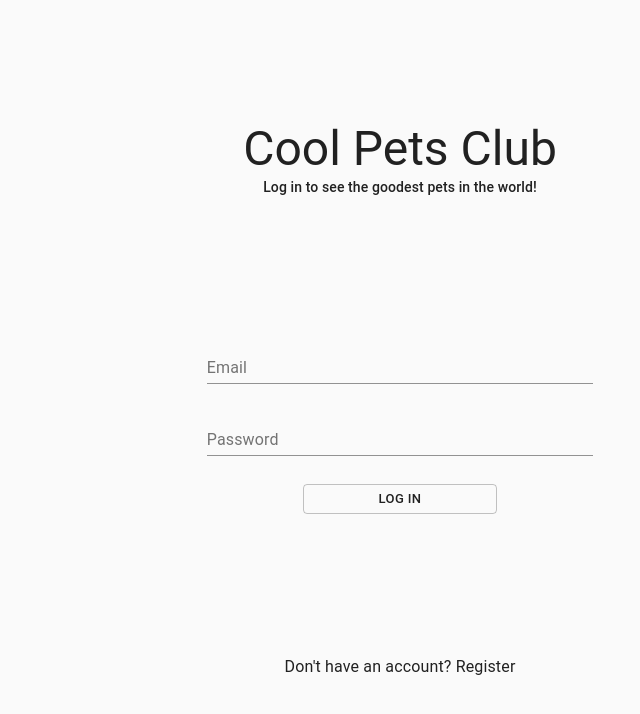
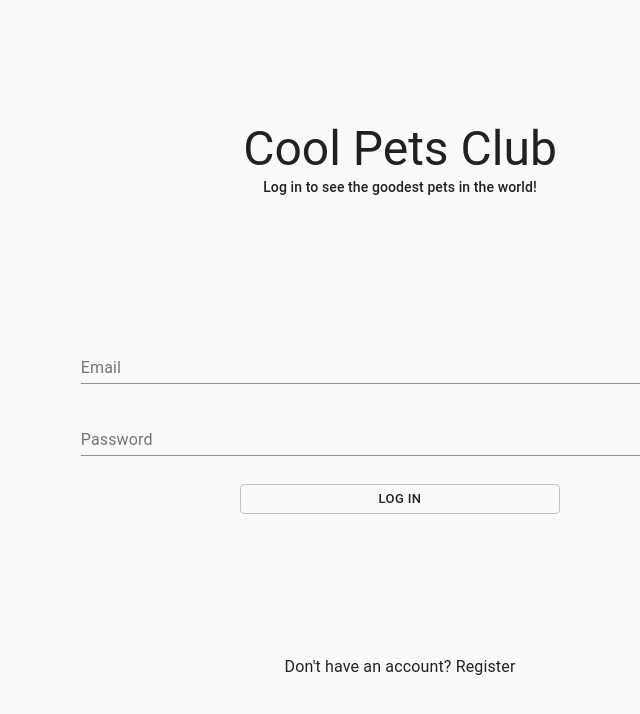
Before and after one commit to chungleee/cool-pets-club, a React (Create React App) app in the folder client/: page / in a window 1280 px wide. Shown: the top 714 px of the page, without its empty margins (240-880 px from the left). Built offline with nearby package versions, Linux system fonts and the light colour scheme.

Commit message:
adjust container width

```diff
--- a/client/src/App.js
+++ b/client/src/App.js
@@ -7,7 +7,7 @@ import Feed from './components/Feed'
 
 const App = () => {
   return (
-    <Container maxWidth="sm">
+    <Container maxWidth="md">
       <CssBaseline>
         <Router>
           <Route exact path="/" component={Login} />
```
